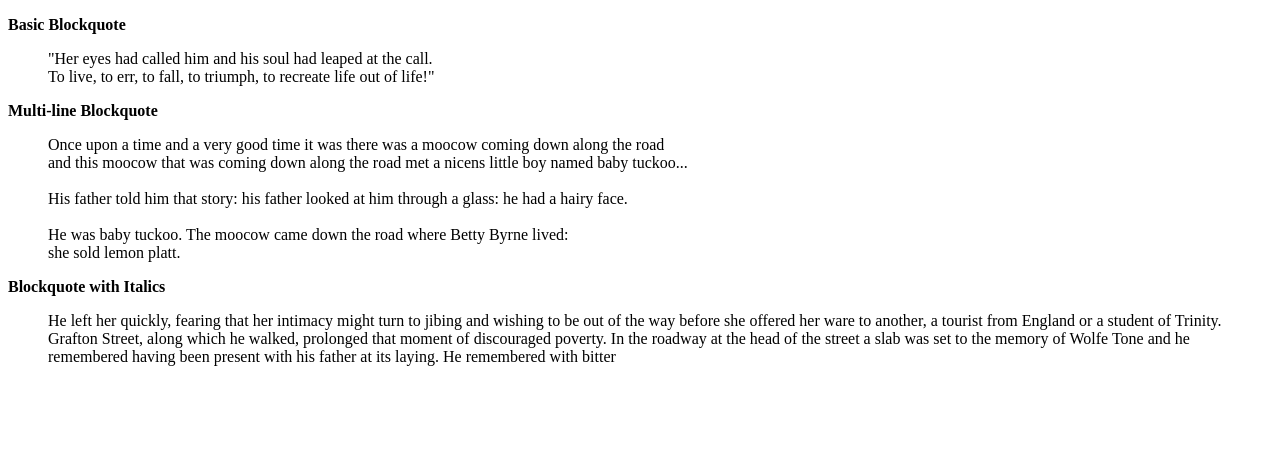
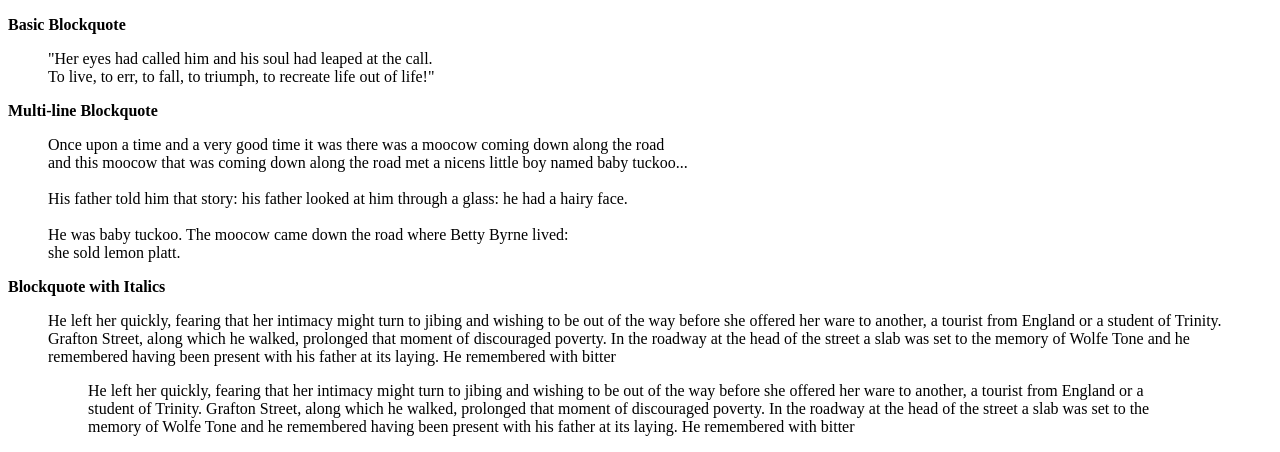
Before and after one commit to arifbenarfa/final-project, a plain HTML site: page index.html in a window 1280 px wide. Shown: the part 1936-2388 px from the top of the page. Before the commit the page ends 2318 px from the top, so only its background shows below. Drawn offline with Linux system fonts and the light colour scheme.

Commit message:
Fix HTML formatting and structure

```diff
--- a/index.html
+++ b/index.html
@@ -76,3 +76,6 @@ she sold lemon platt.
 <p><strong>Blockquote with Italics</strong><br>
 <blockquote>
 He left her quickly, fearing that her intimacy might turn to jibing and wishing to be out of the way before she offered her ware to another, a tourist from England or a student of Trinity. Grafton Street, along which he walked, prolonged that moment of discouraged poverty. In the roadway at the head of the street a slab was set to the memory of Wolfe Tone and he remembered having been present with his father at its laying. He remembered with bitter
+
+<blockquote>
+He left her quickly, fearing that her intimacy might turn to jibing and wishing to be out of the way before she offered her ware to another, a tourist from England or a student of Trinity. Grafton Street, along which he walked, prolonged that moment of discouraged poverty. In the roadway at the head of the street a slab was set to the memory of Wolfe Tone and he remembered having been present with his father at its laying. He remembered with bitter
```
